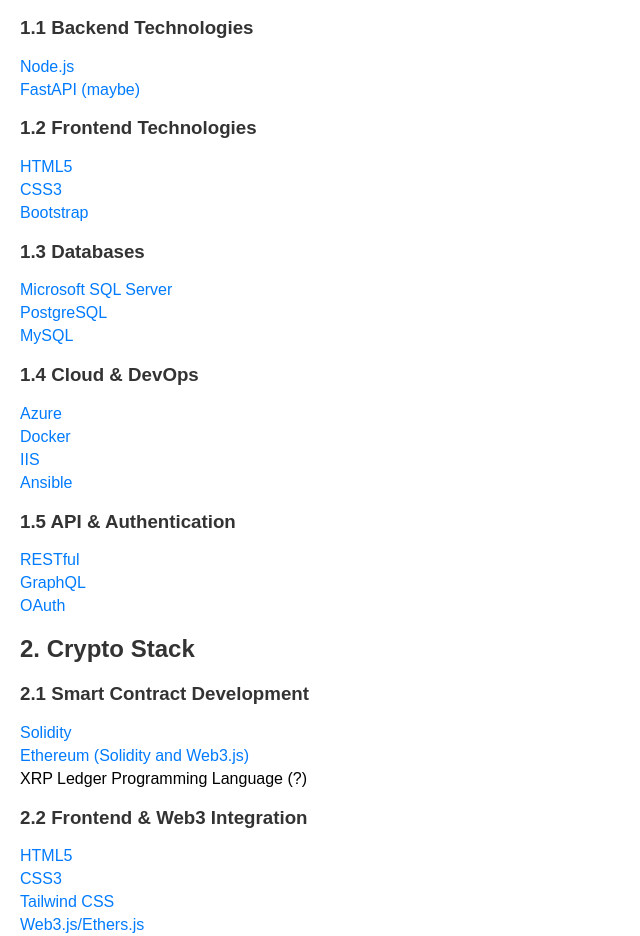
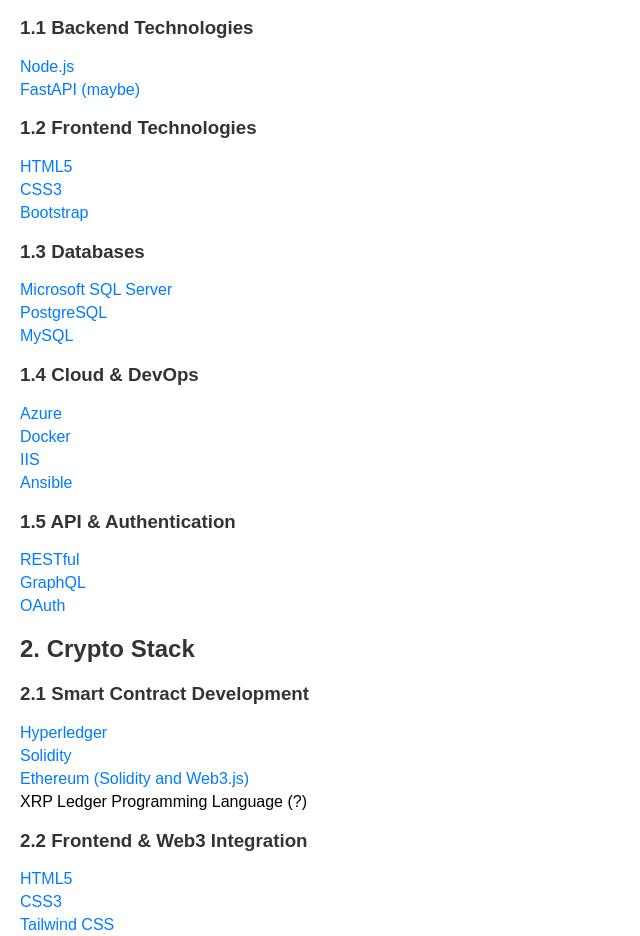
Before and after one commit to earthzen/FullStack, a plain HTML site: page index.html in a window 1280 px wide. Shown: the part 111-1047 px from the top of the page, without its empty margins (0-640 px from the left). Drawn offline with Linux system fonts and the light colour scheme.

Commit message:
Update index.html

```diff
--- a/index.html
+++ b/index.html
@@ -53,8 +53,11 @@
     </ul>
 
     <h2>2. Crypto Stack</h2>
+
     <h3>2.1 Smart Contract Development</h3>
+
     <ul>
+         <li><a href="https://www.lfdecentralizedtrust.org/projects/fabric/">Hyperledger</a></li>
         <li><a href="https://soliditylang.org/">Solidity</a></li>
         <li><a href="https://ethereum.org/en/developers/">Ethereum (Solidity and Web3.js)</a></li>
         <li>XRP Ledger Programming Language (?)</li>
```
